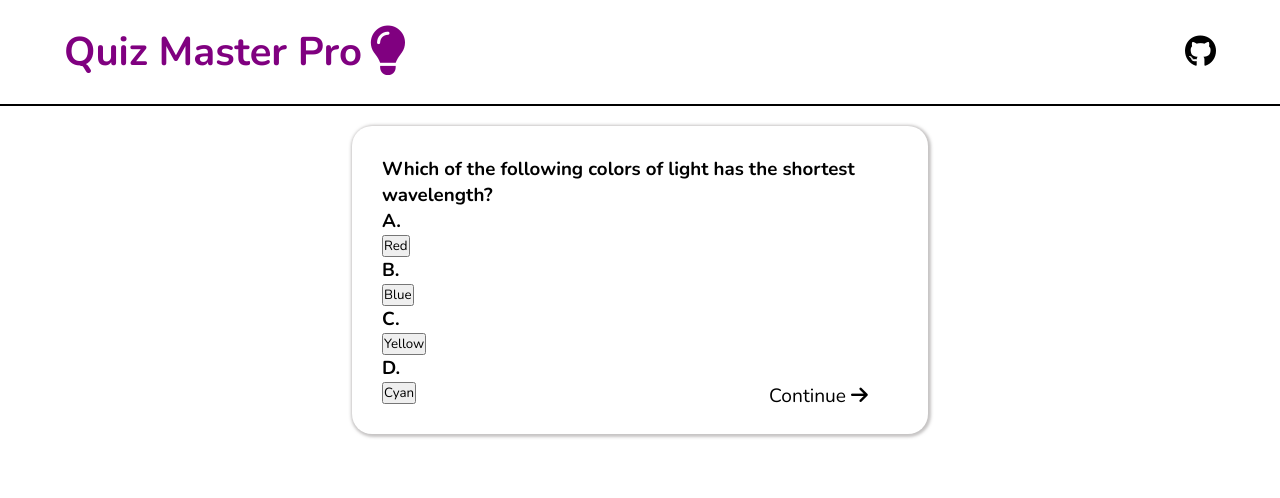
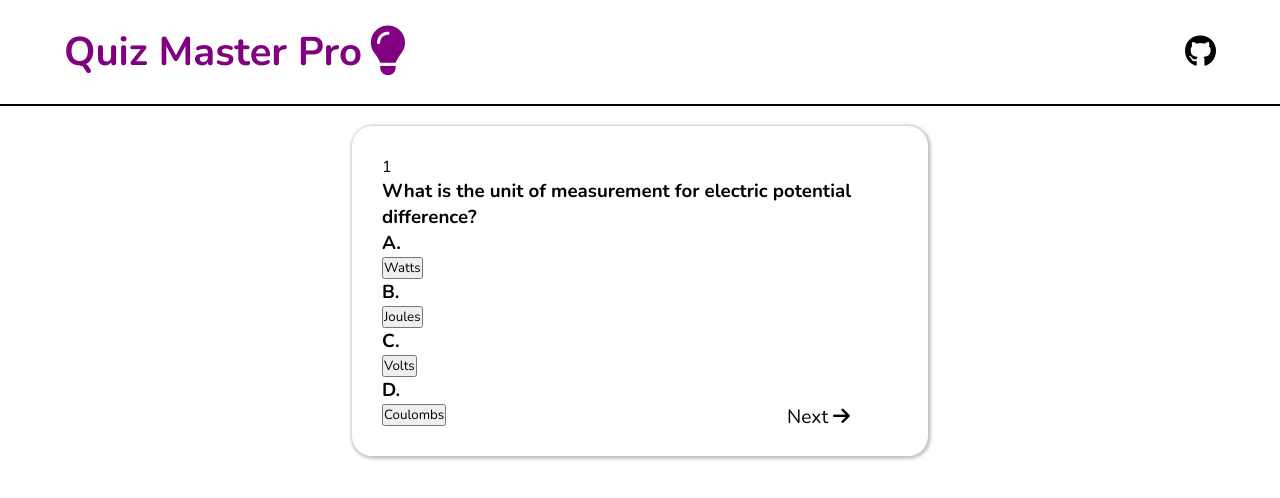
Before and after one commit to chrismbah/Quiz-Master, a React (Vite) app: page / in a window 1280 px wide. Both pictures are taken after a click on the button "Next". Shown: the top 498 px of the page. Built offline with nearby package versions, Linux system fonts and the light colour scheme.

Commit message:
Implemeted finish and next button

```diff
--- a/src/components/QuizCategories/ScienceQuiz.jsx
+++ b/src/components/QuizCategories/ScienceQuiz.jsx
@@ -1,39 +1,70 @@
 import React, { useState } from "react";
 import { Science } from "../../helpers/Science";
+import { useContext } from "react";
+import { QuizApp } from "../../App";
 
 export default function ScienceQuiz() {
-  const [curr, setCurr] = useState(1);
+  const { score, setScore, setQuizState } = useContext(QuizApp);
+  const [curr, setCurr] = useState(0);
+  const [optionChosen, setOptionChosen] = useState("");
+  function nextQuestion() {
+    if (Science[curr].answer === optionChosen) {
+      setScore(score + 1);
+    }
+    setCurr(curr + 1);
+  }
+  function finishQuestion() {
+    if (Science[curr].answer === optionChosen) {
+      setScore(score + 1);
+    }
+    setQuizState("end");
+  }
   return (
     <div className="science">
       <div className="box">
         <div className="question">
+          <span>{Science[curr].no}</span>
           <h3>{Science[curr].question}</h3>
         </div>
         <div className="options">
           <div className="option">
             <h3>A.</h3>
-            <button>{Science[curr].A}</button>
+            <button onClick={() => setOptionChosen("A")}>
+              {Science[curr].A}
+            </button>
           </div>
           <div className="option">
             <h3>B.</h3>
-            <button>{Science[curr].B}</button>
+            <button onClick={() => setOptionChosen("B")}>
+              {Science[curr].B}
+            </button>
           </div>{" "}
           <div className="option">
             <h3>C.</h3>
 
-            <button>{Science[curr].C}</button>
+            <button onClick={() => setOptionChosen("C")}>
+              {Science[curr].C}
+            </button>
           </div>{" "}
           <div className="option">
             <h3>D.</h3>
 
-            <button>{Science[curr].D}</button>
+            <button onClick={() => setOptionChosen("D")}>
+              {Science[curr].D}
+            </button>
           </div>{" "}
         </div>
         <div className="action-button">
-        <button >
-          Continue <i class="fa-solid fa-arrow-right"></i>
-        </button>
-      </div>
+          {curr === Science.length - 1 ? (
+            <button onClick={finishQuestion}>
+              Finish <i class="fa-solid fa-arrow-right"></i>
+            </button>
+          ) : (
+            <button onClick={nextQuestion}>
+              Next <i class="fa-solid fa-arrow-right"></i>
+            </button>
+          )}
+        </div>
       </div>
     </div>
   );
```
